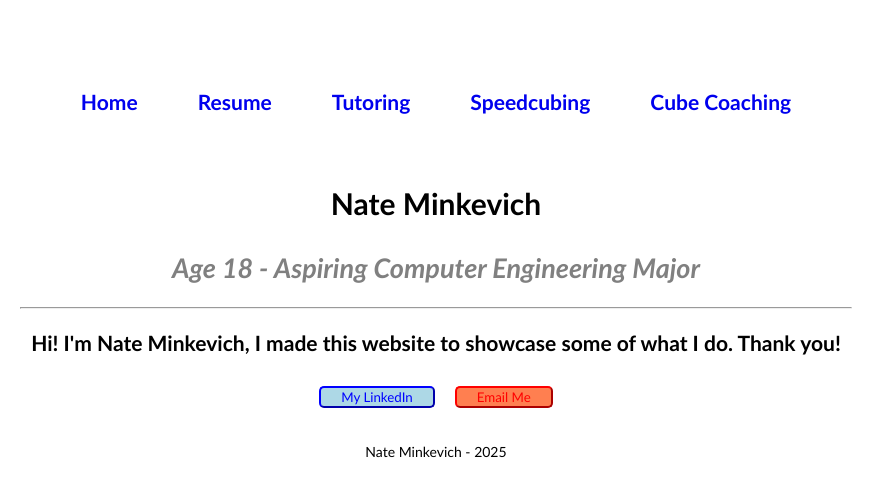
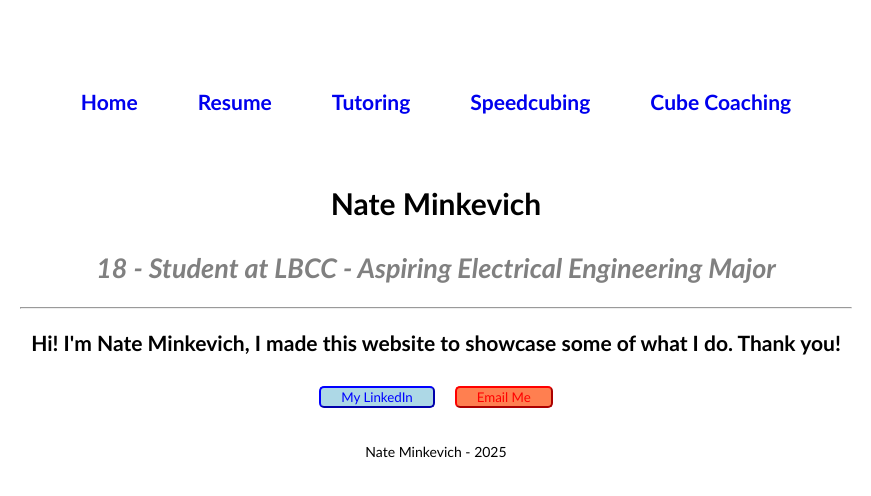
Before and after one commit to nateminkevich/first-website, a plain HTML site: page index.html in a window 1280 px wide. Shown: the whole page, without its empty margins (204-1075 px from the left). Drawn offline with Linux system fonts and the light colour scheme.

Commit message:
Update index.html

```diff
--- a/index.html
+++ b/index.html
@@ -18,7 +18,7 @@
         </section>
         <div class="top">
         <h1 class="title">Nate Minkevich</h1>
-        <h2 class="subheading">Age 18 - Aspiring Computer Engineering Major</h2>
+        <h2 class="subheading">18 - Student at LBCC - Aspiring Electrical Engineering Major</h2>
         <hr class="line">
         </div>
         <section>
```
